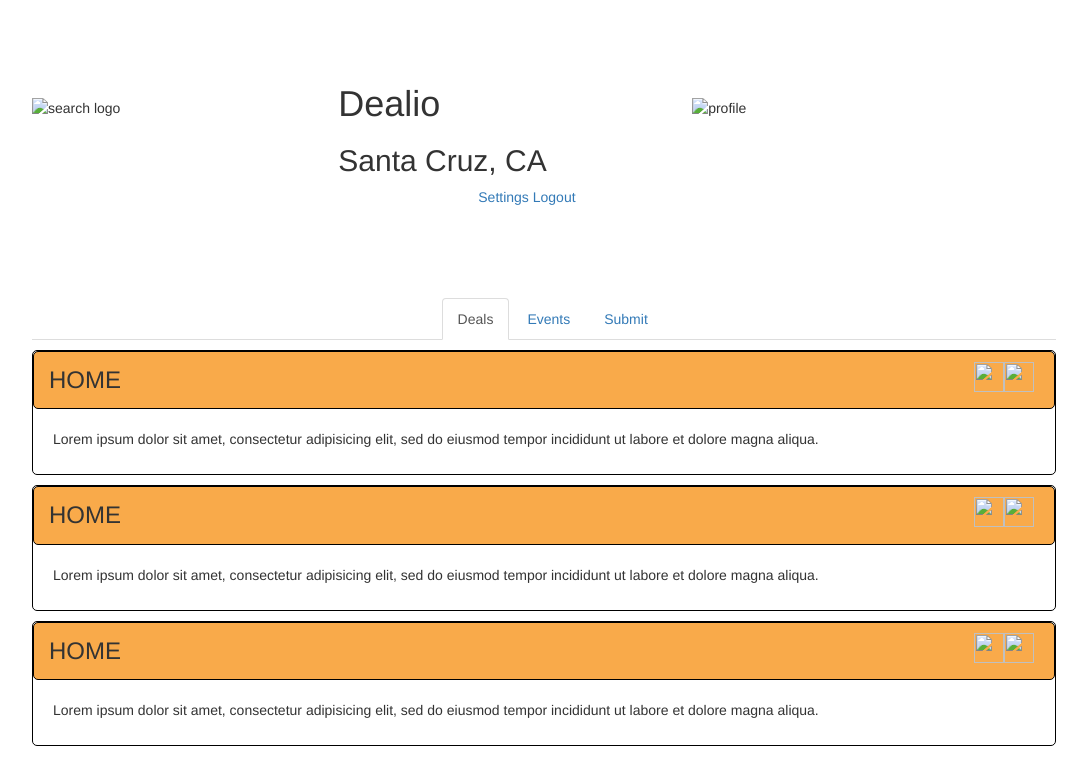
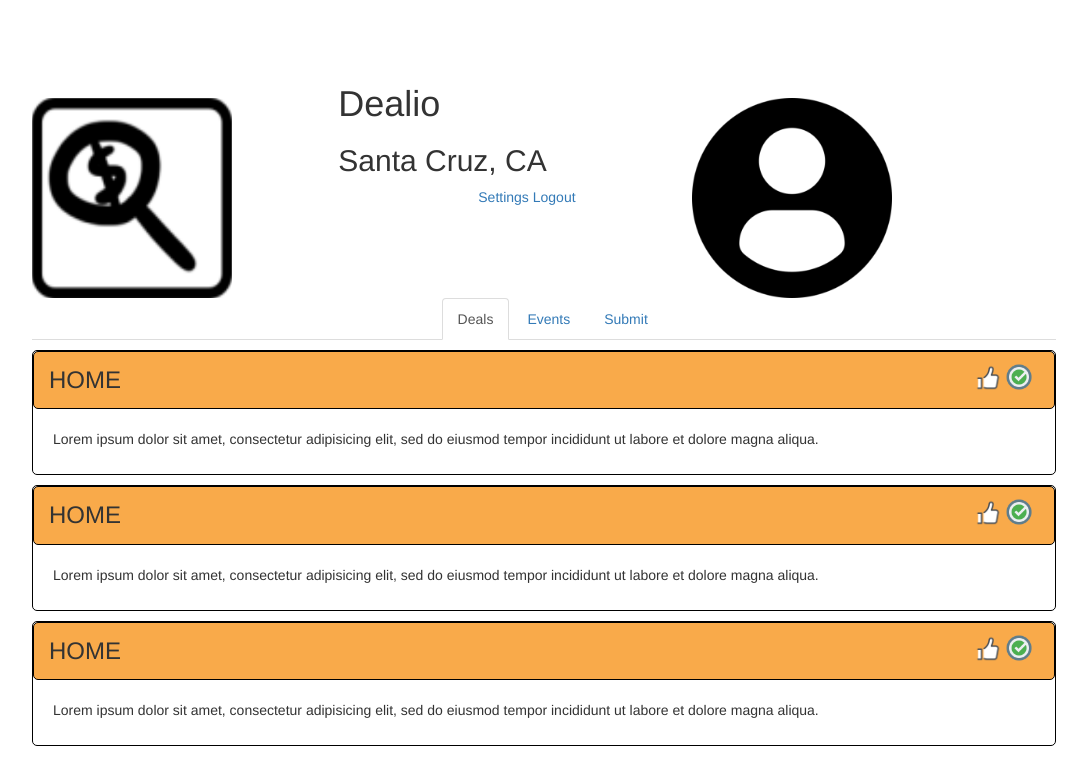
Before and after one commit to ectom/cmpm131, a plain HTML site: page index.html in a window 1280 px wide. Shown: the whole page, without its empty margins (96-1183 px from the left). Drawn offline with nearby package versions, Linux system fonts and the light colour scheme.

Commit message:
fixed colors and pics

```diff
--- a/index.css
+++ b/index.css
@@ -34,9 +34,16 @@ body {
 }
 
 .post_title {
-    background-color: #F9AA4A;
     border: 1px solid black;
     border-radius: 5px;
+}
+
+#deals div div {
+    background-color: #F9AA4A;
+}
+
+#events div div {
+    background-color: #4286f4;
 }
 
 .post_title h3, img {
--- a/index.html
+++ b/index.html
@@ -13,7 +13,7 @@
 
 <body>
     <div class="header">
-        <img class="logo" src="SearchLogo.png" alt="search logo">
+        <img class="logo" src="./pics/SearchLogo.png" alt="search logo">
         <div>
             <h1>Dealio</h1>
             <h2>Santa Cruz, CA</h2>
@@ -22,7 +22,7 @@
                 <a href="#">Logout</a>
             </div>
         </div>
-        <img class="profile" src="profile-user.png" alt="profile">
+        <img class="profile" src="./pics/profile-user.png" alt="profile">
     </div>
     <div class="">
         <ul class="nav nav-tabs">
@@ -36,24 +36,24 @@
                 <div class="post">
                     <div class="post_title">
                         <h3>HOME</h3>
-                        <img class="verify" src="verify.png" alt="">
-                        <img class="thumb" src="thumbsUp.png" alt="">
+                        <img class="verify" src="./pics/verify.png" alt="">
+                        <img class="thumb" src="./pics/thumbsUp.png" alt="">
                     </div>
                     <p>Lorem ipsum dolor sit amet, consectetur adipisicing elit, sed do eiusmod tempor incididunt ut labore et dolore magna aliqua.</p>
                 </div>
                 <div class="post">
                     <div class="post_title">
                         <h3>HOME</h3>
-                        <img class="verify" src="verify.png" alt="">
-                        <img class="thumb" src="thumbsUp.png" alt="">
+                        <img class="verify" src="./pics/verify.png" alt="">
+                        <img class="thumb" src="./pics/thumbsUp.png" alt="">
                     </div>
                     <p>Lorem ipsum dolor sit amet, consectetur adipisicing elit, sed do eiusmod tempor incididunt ut labore et dolore magna aliqua.</p>
                 </div>
                 <div class="post">
                     <div class="post_title">
                         <h3>HOME</h3>
-                        <img class="verify" src="verify.png" alt="">
-                        <img class="thumb" src="thumbsUp.png" alt="">
+                        <img class="verify" src="./pics/verify.png" alt="">
+                        <img class="thumb" src="./pics/thumbsUp.png" alt="">
                     </div>
                     <p>Lorem ipsum dolor sit amet, consectetur adipisicing elit, sed do eiusmod tempor incididunt ut labore et dolore magna aliqua.</p>
                 </div>
@@ -62,8 +62,8 @@
                 <div class="post">
                     <div class="post_title">
                         <h3>HOME</h3>
-                        <img class="verify" src="verify.png" alt="">
-                        <img class="thumb" src="thumbsUp.png" alt="">
+                        <img class="verify" src="./pics/verify.png" alt="">
+                        <img class="thumb" src="./pics/thumbsUp.png" alt="">
                     </div>
                     <p>Lorem ipsum dolor sit amet, consectetur adipisicing elit, sed do eiusmod tempor incididunt ut labore et dolore magna aliqua.</p>
                 </div>
@@ -72,8 +72,8 @@
                 <div class="post">
                     <div class="post_title">
                         <h3>HOME</h3>
-                        <img class="verify" src="verify.png" alt="">
-                        <img class="thumb" src="thumbsUp.png" alt="">
+                        <img class="verify" src="./pics/verify.png" alt="">
+                        <img class="thumb" src="./pics/thumbsUp.png" alt="">
                     </div>
                     <p>Lorem ipsum dolor sit amet, consectetur adipisicing elit, sed do eiusmod tempor incididunt ut labore et dolore magna aliqua.</p>
                 </div>
```
Also changed, not shown: pics/expand.png (added).
